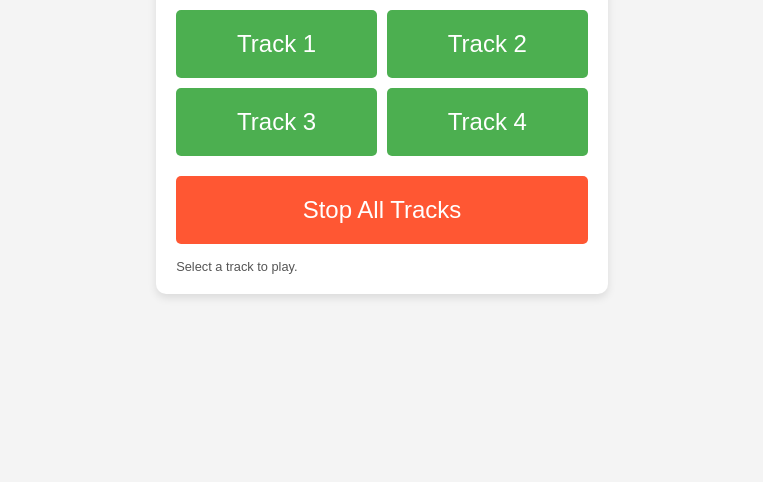
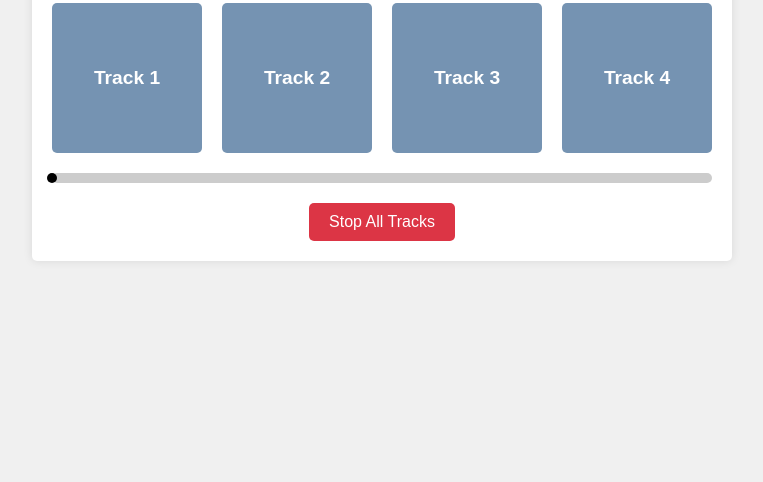
Before and after one commit to ac-iv/Mirrored_Confessional_Audio, a plain HTML site: page selector.html in a window 1280 px wide. Shown: the part 318-800 px from the top of the page, without its empty margins (258-1021 px from the left). Drawn offline with Linux system fonts and the light colour scheme; no server answers.

Commit message:
Update selector.html

```diff
--- a/selector.html
+++ b/selector.html
@@ -4,129 +4,147 @@
 <meta charset="UTF-8">
 <title>Dynamic Audio Mixer</title>
 <style>
-    html, body {
-        height: 100%;
+    body {
+        font-family: Arial, sans-serif;
+        background-color: #f0f0f0;
         margin: 0;
         padding: 0;
         display: flex;
+        justify-content: center;
+        align-items: center;
+        height: 100vh;
+    }
+
+    .container {
+        max-width: 800px;
+        padding: 20px;
+        background-color: #fff;
+        border-radius: 5px;
+        box-shadow: 0 0 10px rgba(0, 0, 0, 0.1);
+        text-align: center;
+    }
+
+    .folder-stack {
+        display: flex;
+        flex-wrap: wrap;
+        justify-content: center;
+        gap: 20px;
+        margin-top: 20px;
+    }
+
+    .folder {
+        width: 150px;
+        height: 150px;
+        background-color: #7593b2;
+        border-radius: 5px;
+        display: flex;
         align-items: center;
         justify-content: center;
-        background-color: #f4f4f4;
-        font-family: 'Arial', sans-serif;
+        text-align: center;
+        color: #fff;
+        font-weight: bold;
+        font-size: 1.2em;
+        text-decoration: none;
+        transition: background-color 0.3s ease;
     }
-    .audio-grid {
-        display: grid;
-        grid-template-columns: repeat(2, 1fr);
-        gap: 10px;
-        width: 60%;
-        padding: 20px;
-        box-shadow: 0 4px 8px rgba(0,0,0,0.1);
-        background: #fff;
-        border-radius: 10px;
+
+    .folder:hover {
+        background-color: #0056b3;
     }
-    .audio-tile, .stop-all-button {
-        padding: 20px;
-        background-color: #4CAF50;
+
+    audio {
+        width: 100%;
+        margin-top: 20px;
+    }
+
+    .slider-container {
+        width: 100%;
+        margin-top: 20px;
+        position: relative;
+    }
+
+    .slider {
+        width: 100%;
+        height: 10px;
+        background-color: #ccc;
+        border-radius: 5px;
+    }
+
+    .dot {
+        width: 10px;
+        height: 10px;
+        background-color: #000000;
+        border-radius: 50%;
+        position: absolute;
+        top: 0;
+        left: 0;
+        transform: translateX(-50%);
+    }
+
+    .stop-all-button {
+        background-color: #dc3545;
+        color: #fff;
         border: none;
+        padding: 10px 20px;
+        font-size: 1em;
         border-radius: 5px;
-        color: #fff;
-        font-size: 1.5em;
+        margin-top: 20px;
         cursor: pointer;
         transition: background-color 0.3s ease;
     }
-    .audio-tile:hover, .stop-all-button:hover {
-        background-color: #b9dfbb;
-        color: black;
-    }
-    .stop-all-button {
-        grid-column: span 2; /* makes it span across all columns */
-        margin-top: 10px;
-        background-color: #FF5733;
-    }
-    h1 {
-        grid-column: span 2;
-        text-align: center;
-        margin-bottom: 15px;
-    }
-    #statusBar {
-        grid-column: span 2;
-        font-size: 0.8em;
-        color: #555;
-        margin-top: 5px;
+
+    .stop-all-button:hover {
+        background-color: #c82333;
     }
 </style>
 </head>
 <body>
-    <div class="audio-grid">
-        <h1>The Mirrored Confessional Audio Interface</h1>
-        <button class="audio-tile" onclick="playAudio(0)">Track 1</button>
-        <button class="audio-tile" onclick="playAudio(1)">Track 2</button>
-        <button class="audio-tile" onclick="playAudio(2)">Track 3</button>
-        <button class="audio-tile" onclick="playAudio(3)">Track 4</button>
+    <div class="container">
+        <h1>Dynamic Audio Mixer</h1>
+        <div class="folder-stack">
+            <a href="#" class="folder" onclick="playAudio('Audios/Avelino_Cortina.mp3')">Track 1</a>
+            <a href="#" class="folder" onclick="playAudio('Audios/Mole_McHenry.mp3')">Track 2</a>
+            <a href="#" class="folder" onclick="playAudio('Audios/Anonymous.mp3')">Track 3</a>
+            <a href="#" class="folder" onclick="playAudio('Audios/Timo_Weila.mp3')">Track 4</a>
+        </div>
+
+        <audio id="audioPlayer" controls autoplay style="display: none;"></audio>
+
+        <div class="slider-container">
+            <div class="slider">
+                <div class="dot" id="sliderDot"></div>
+            </div>
+        </div>
+
         <button class="stop-all-button" onclick="stopAll()">Stop All Tracks</button>
-        <div id="statusBar">Select a track to play.</div>
     </div>
 
     <script>
-        const audioCtx = new (window.AudioContext || window.webkitAudioContext)();
-        let sources = Array(4).fill(null); // Initialize source array to manage multiple tracks
-        const audioFiles = [
-            "Audios/Avelino_Cortina.mp3",
-            "Audios/Mole_McHenry.mp3",
-            "Audios/Anonymous.mp3",
-            "Audios/Timo_Weila.mp3",
-        ];
+        const audioPlayer = document.getElementById('audioPlayer');
+        const sliderDot = document.getElementById('sliderDot');
+        let animationId;
 
-        async function loadAudioFiles() {
-            const filePromises = audioFiles.map(file => fetch(file).then(response => response.arrayBuffer()));
-            const arrayBuffers = await Promise.all(filePromises);
-            const decodePromises = arrayBuffers.map(arrayBuffer => audioCtx.decodeAudioData(arrayBuffer));
-            buffers = await Promise.all(decodePromises);
+        function playAudio(audioSrc) {
+            audioPlayer.src = audioSrc;
+            audioPlayer.play();
+            updateSlider();
         }
 
-        function playAudio(index) {
-            if (audioCtx.state === 'suspended') {
-                audioCtx.resume();
+        function updateSlider() {
+            const progress = (audioPlayer.currentTime / audioPlayer.duration) * 100;
+            sliderDot.style.left = `${progress}%`;
+            if (!audioPlayer.paused) {
+                animationId = requestAnimationFrame(updateSlider);
             }
-            if (sources[index]) {
-                sources[index].stop();
-                sources[index].disconnect();
-            }
-            sources.forEach((src, i) => {
-                if (src && i !== index) {
-                    src.stop();
-                    src.disconnect();
-                    sources[i] = null;
-                }
-            });
-
-            const source = audioCtx.createBufferSource();
-            source.buffer = buffers[index];
-            source.connect(audioCtx.destination);
-            source.start();
-            sources[index] = source;
-
-            updateStatusBar(`Playing Track ${index + 1}`);
         }
 
+        audioPlayer.addEventListener('timeupdate', updateSlider);
+
         function stopAll() {
-            sources.forEach(src => {
-                if (src) {
-                    src.stop();
-                    src.disconnect();
-                }
-            });
-            sources.fill(null);
-            updateStatusBar("All tracks stopped.");
+            audioPlayer.pause();
+            cancelAnimationFrame(animationId);
+            sliderDot.style.left = '0';
         }
-
-        function updateStatusBar(message) {
-            document.getElementById("statusBar").innerText = message;
-        }
-
-        window.onload = () => {
-            loadAudioFiles();
-        };
     </script>
 </body>
 </html>
```
